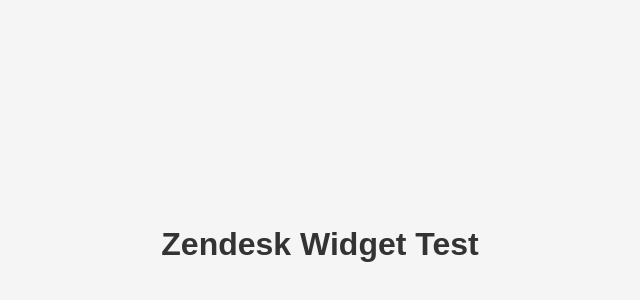
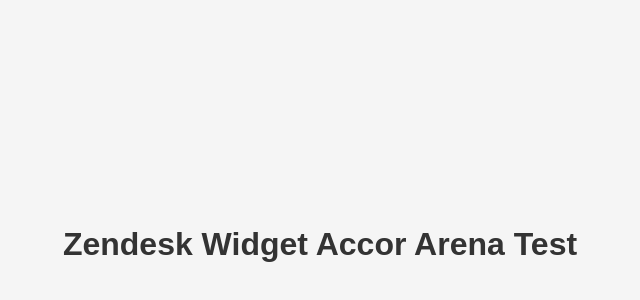
Before and after one commit to stephieaixa/AIbot, a plain HTML site: page index.html in a window 1280 px wide. Shown: the part 156-456 px from the top of the page, without its empty margins (320-960 px from the left). Drawn offline with Linux system fonts and the light colour scheme.

Commit message:
Update header text for Zendesk Widget

```diff
--- a/index.html
+++ b/index.html
@@ -20,7 +20,7 @@
   </style>
 </head>
 <body>
-  <h1>Zendesk Widget Test</h1>
+  <h1>Zendesk Widget Accor Arena Test</h1>
 
   <!-- Start of accor-arena Zendesk Widget script -->
   <script id="ze-snippet" src="https://static.zdassets.com/ekr/snippet.js?key=e439d440-b895-4a86-9ec1-1f423eec5091"> </script>
```
